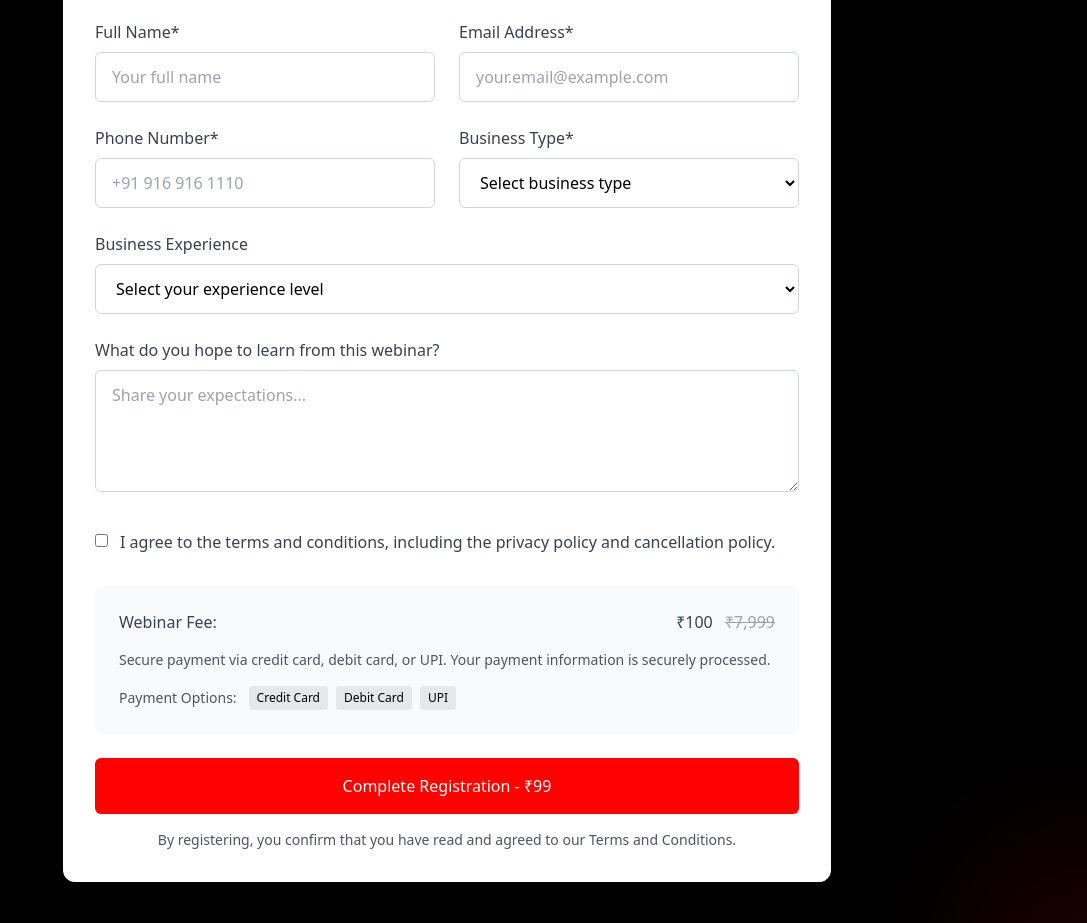
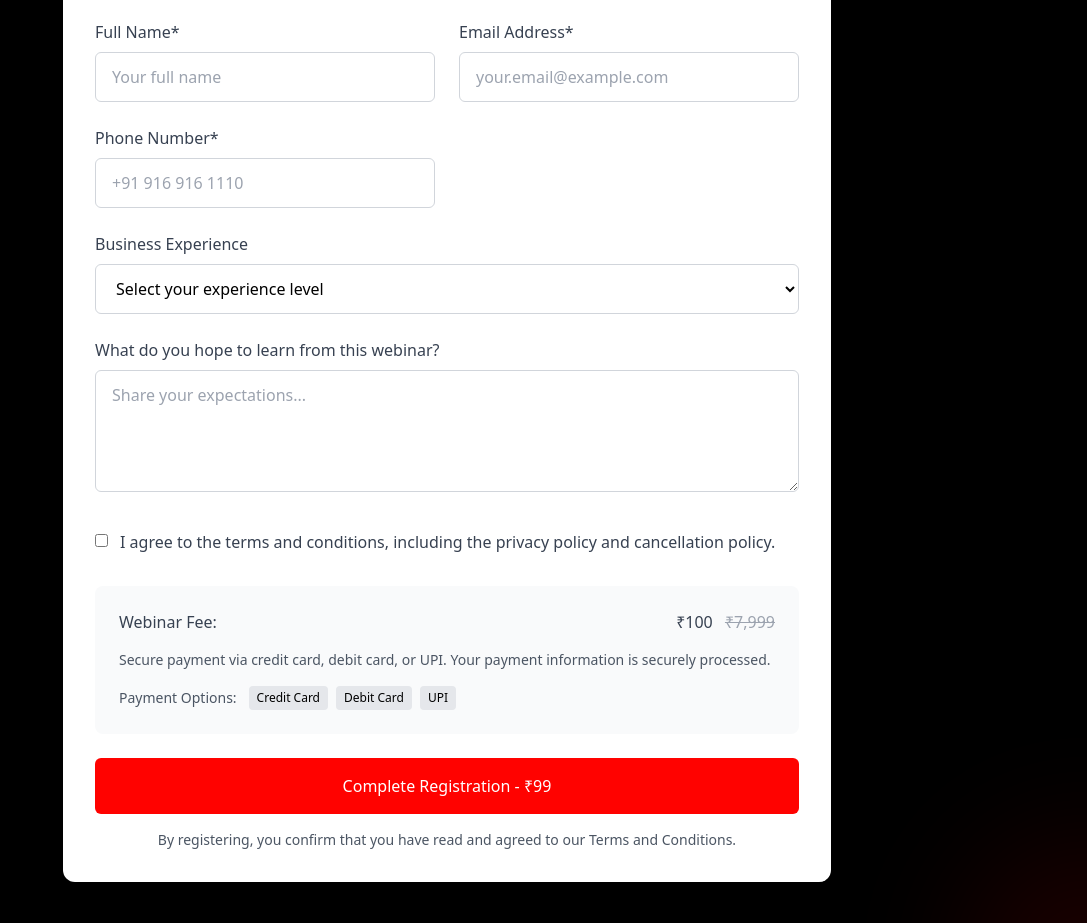
Before and after one commit to aravind2174/CUPTIME-LANDING-PAGE, a React (Vite) app in the folder project-bolt-sb1-9rak7br7/project/: page / in a window 1280 px wide. Shown: the part 4540-5463 px from the top of the page, without its empty margins (193-1280 px from the left). Built offline with nearby package versions, Linux system fonts and the light colour scheme.

Commit message:
Update RegistrationForm.tsx

```diff
--- a/project-bolt-sb1-9rak7br7/project/src/components/RegistrationForm.tsx
+++ b/project-bolt-sb1-9rak7br7/project/src/components/RegistrationForm.tsx
@@ -5,22 +5,19 @@ const RegistrationForm: React.FC = () => {
     name: '',
     email: '',
     phone: '',
-    businessType: '',
     experience: '',
     expectations: '',
     agreeToTerms: false
   });
 
-  const [errors, setErrors] = useState<{[key: string]: string}>({});
+  const [errors, setErrors] = useState<{ [key: string]: string }>({});
   const [isSubmitting, setIsSubmitting] = useState(false);
   const [isSubmitted, setIsSubmitted] = useState(false);
 
   const validateForm = () => {
-    const newErrors: {[key: string]: string} = {};
+    const newErrors: { [key: string]: string } = {};
 
-    if (!formData.name.trim()) {
-      newErrors.name = 'Name is required';
-    }
+    if (!formData.name.trim()) newErrors.name = 'Name is required';
 
     if (!formData.email.trim()) {
       newErrors.email = 'Email is required';
@@ -28,13 +25,7 @@ const RegistrationForm: React.FC = () => {
       newErrors.email = 'Email is invalid';
     }
 
-    if (!formData.phone.trim()) {
-      newErrors.phone = 'Phone number is required';
-    }
-
-    if (!formData.businessType) {
-      newErrors.businessType = 'Please select a business type';
-    }
+    if (!formData.phone.trim()) newErrors.phone = 'Phone number is required';
 
     if (!formData.agreeToTerms) {
       newErrors.agreeToTerms = 'You must agree to the terms and conditions';
@@ -44,7 +35,7 @@ const RegistrationForm: React.FC = () => {
     return Object.keys(newErrors).length === 0;
   };
 
-  const handleChange = (e: React.ChangeEvent<HTMLInputElement | HTMLSelectElement | HTMLTextAreaElement>) => {
+  const handleChange = (e: React.ChangeEvent<HTMLInputElement | HTMLTextAreaElement | HTMLSelectElement>) => {
     const { name, value, type } = e.target;
     const checked = type === 'checkbox' ? (e.target as HTMLInputElement).checked : undefined;
 
@@ -66,7 +57,6 @@ const RegistrationForm: React.FC = () => {
 
     if (validateForm()) {
       setIsSubmitting(true);
-
       setTimeout(() => {
         setIsSubmitting(false);
         setIsSubmitted(true);
@@ -75,7 +65,6 @@ const RegistrationForm: React.FC = () => {
           name: '',
           email: '',
           phone: '',
-          businessType: '',
           experience: '',
           expectations: '',
           agreeToTerms: false
@@ -151,26 +140,6 @@ const RegistrationForm: React.FC = () => {
                     placeholder="+91 916 916 1110"
                   />
                   {errors.phone && <p className="text-red-500 text-sm mt-1">{errors.phone}</p>}
-                </div>
-
-                <div>
-                  <label htmlFor="businessType" className="block text-gray-700 font-medium mb-2">Business Type*</label>
-                  <select
-                    id="businessType"
-                    name="businessType"
-                    value={formData.businessType}
-                    onChange={handleChange}
-                    className={`w-full px-4 py-3 rounded-md border ${errors.businessType ? 'border-red-500' : 'border-gray-300'} focus:outline-none focus:ring-2 focus:ring-[#FF0200] bg-white`}
-                  >
-                    <option value="">Select business type</option>
-                    <option value="retail">Retail</option>
-                    <option value="food">Food & Beverage</option>
-                    <option value="service">Service-based</option>
-                    <option value="education">Education</option>
-                    <option value="technology">Technology</option>
-                    <option value="other">Other</option>
-                  </select>
-                  {errors.businessType && <p className="text-red-500 text-sm mt-1">{errors.businessType}</p>}
                 </div>
               </div>
 
@@ -256,28 +225,9 @@ const RegistrationForm: React.FC = () => {
               </p>
             </form>
           ) : (
+            // success message (unchanged)
             <div className="bg-white rounded-xl shadow-xl p-8 text-center">
-              <div className="w-20 h-20 bg-green-100 rounded-full flex items-center justify-center mx-auto mb-6">
-                <svg xmlns="http://www.w3.org/2000/svg" className="h-10 w-10 text-green-500" fill="none" viewBox="0 0 24 24" stroke="currentColor">
-                  <path strokeLinecap="round" strokeLinejoin="round" strokeWidth={2} d="M5 13l4 4L19 7" />
-                </svg>
-              </div>
-              <h3 className="text-2xl font-bold text-black mb-4">Registration Successful!</h3>
-              <p className="text-gray-600 mb-6">
-                Thank you for registering for the Cup Time Franchise Masterclass. We've sent a confirmation email with all the details to your inbox.
-              </p>
-              <div className="bg-gray-50 p-6 rounded-lg mb-6 max-w-md mx-auto">
-                <p className="text-gray-700 font-medium mb-2">What happens next?</p>
-                <ol className="text-sm text-gray-600 text-left space-y-2">
-                  <li>1. Check your email for webinar details and login information</li>
-                  <li>2. Add the webinar to your calendar</li>
-                  <li>3. Complete the pre-webinar questionnaire to help customize the content</li>
-                  <li>4. Join the webinar 10 minutes before the start time</li>
-                </ol>
-              </div>
-              <p className="text-gray-600">
-                If you have any questions, please contact us at <span className="text-[#FF0200]">support@cuptime.in</span>
-              </p>
+              {/* ... */}
             </div>
           )}
         </div>
```
